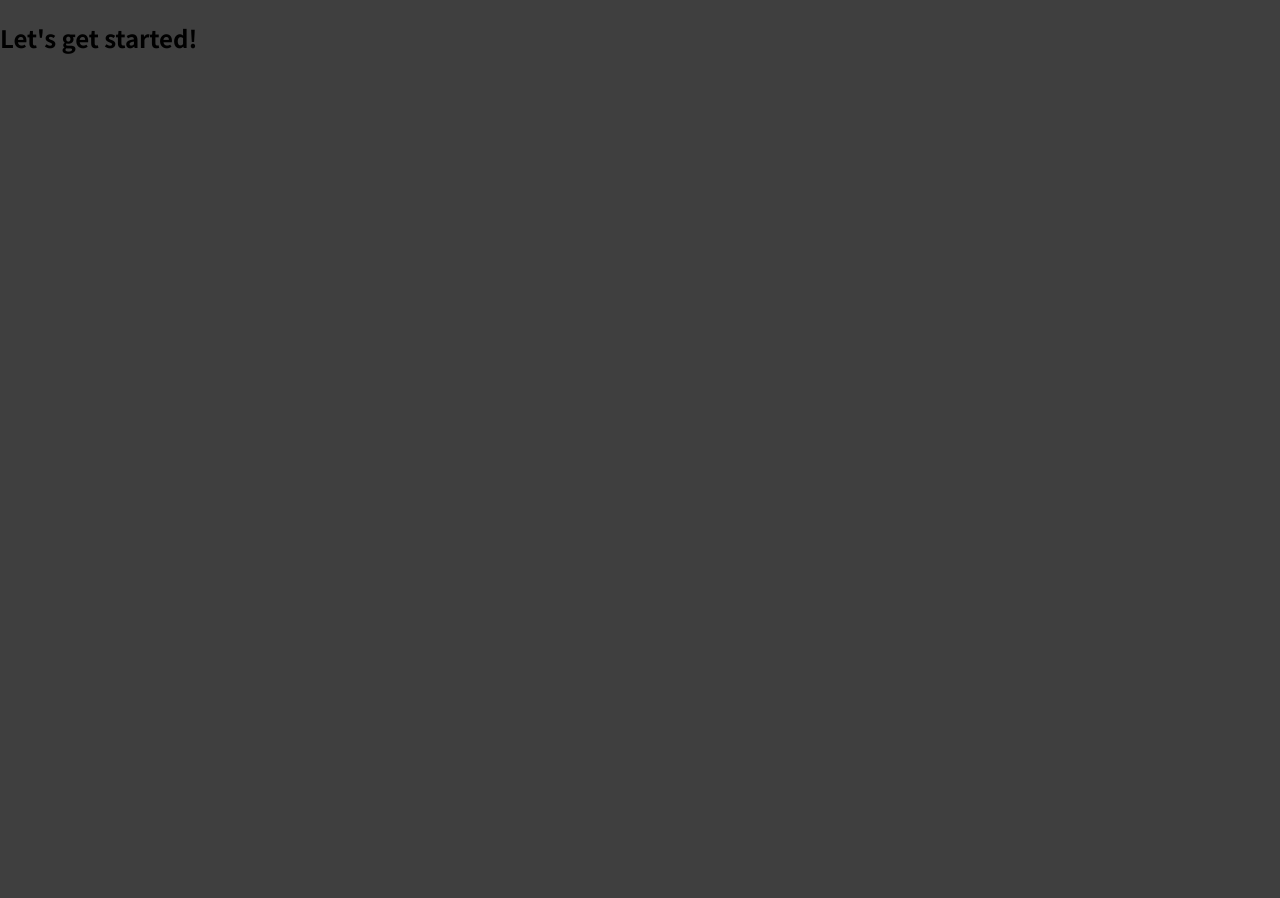
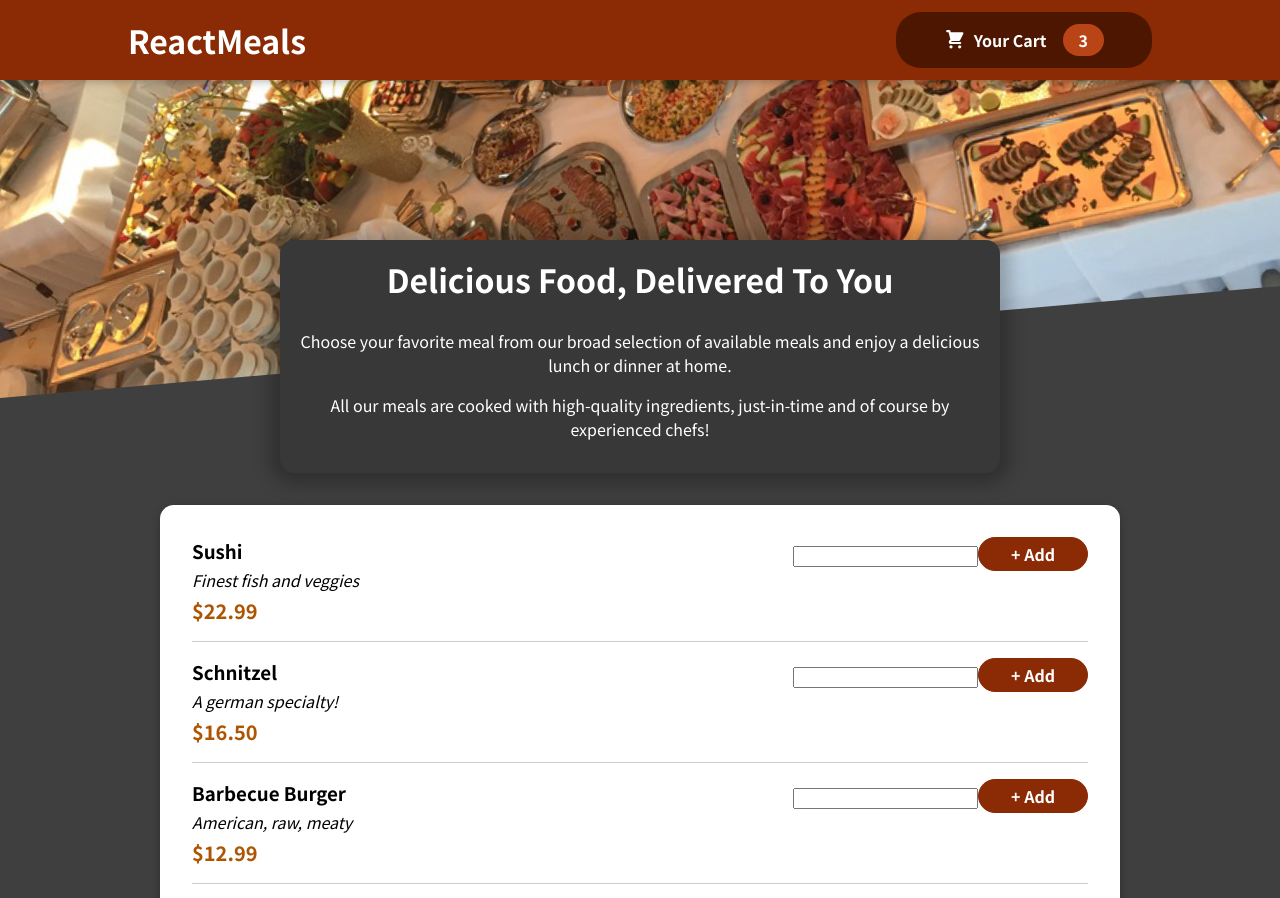
Before and after one commit to smoak88/foodOrderApp, a React (Create React App) app: page / in a window 1280 px wide. Shown: the top 898 px of the page. Before the commit the page ends 800 px from the top, so only its background shows below. Built offline with nearby package versions, Linux system fonts and the light colour scheme.

Commit message:
Add Header and Meals Component

```diff
--- a/package.json
+++ b/package.json
@@ -9,6 +9,7 @@
     "react": "^17.0.1",
     "react-dom": "^17.0.1",
     "react-scripts": "4.0.1",
+    "styled-components": "^5.3.3",
     "web-vitals": "^0.2.4"
   },
   "scripts": {
--- a/src/App.js
+++ b/src/App.js
@@ -1,8 +1,14 @@
+import Header from "./components/Layout/Header";
+import Meals from "./components/Meals/Meals";
+
 function App() {
   return (
-    <div>
-      <h2>Let's get started!</h2>
-    </div>
+    <>
+      <Header />
+      <main>
+        <Meals />
+      </main>
+    </>
   );
 }
 
--- /dev/null
+++ b/src/components/Cart/CartIcon.jsx
@@ -0,0 +1,13 @@
+const CartIcon = () => {
+  return (
+    <svg
+      xmlns="http://www.w3.org/2000/svg"
+      viewBox="0 0 20 20"
+      fill="currentColor"
+    >
+      <path d="M3 1a1 1 0 000 2h1.22l.305 1.222a.997.997 0 00.01.042l1.358 5.43-.893.892C3.74 11.846 4.632 14 6.414 14H15a1 1 0 000-2H6.414l1-1H14a1 1 0 00.894-.553l3-6A1 1 0 0017 3H6.28l-.31-1.243A1 1 0 005 1H3zM16 16.5a1.5 1.5 0 11-3 0 1.5 1.5 0 013 0zM6.5 18a1.5 1.5 0 100-3 1.5 1.5 0 000 3z" />
+    </svg>
+  );
+};
+
+export default CartIcon;
--- /dev/null
+++ b/src/components/Layout/Header.jsx
@@ -0,0 +1,50 @@
+import React from "react";
+import styled from "styled-components";
+import mealsImage from "../../assets/meals.jpg";
+import HeaderCardButton from "./HeaderCartButton";
+
+const StyledHeader = styled.header`
+  position: fixed;
+  top: 0;
+  left: 0;
+  width: 100%;
+  height: 5rem;
+  background-color: #8a2b06;
+  color: white;
+  display: flex;
+  justify-content: space-between;
+  align-items: center;
+  padding: 0 10%;
+  box-shadow: 0 2px 8px rgba(0, 0, 0, 0.25);
+  z-index: 10;
+`;
+
+const StyledDiv = styled.div`
+  width: 100%;
+  height: 25rem;
+  z-index: 0;
+  overflow: hidden;
+
+  & img {
+    width: 110%;
+    height: 100%;
+    object-fit: cover;
+    transform: rotateZ(-5deg) translateY(-4rem) translateX(-1rem);
+  }
+`;
+
+const Header = (props) => {
+  return (
+    <>
+      <StyledHeader>
+        <h1>ReactMeals</h1>
+        <HeaderCardButton />
+      </StyledHeader>
+      <StyledDiv>
+        <img src={mealsImage} alt="A table of food" />
+      </StyledDiv>
+    </>
+  );
+};
+
+export default Header;
--- /dev/null
+++ b/src/components/Layout/HeaderCartButton.jsx
@@ -0,0 +1,75 @@
+import React from "react";
+import styled from "styled-components";
+import CartIcon from "../Cart/CartIcon";
+
+const StyledButton = styled.button`
+  cursor: pointer;
+  font: inherit;
+  border: none;
+  background-color: #4d1601;
+  color: white;
+  padding: 0.75rem 3rem;
+  display: flex;
+  justify-content: space-around;
+  align-items: center;
+  border-radius: 25px;
+  font-weight: bold;
+
+  &:hover,
+  &:active {
+    background-color: #2c0d00;
+  }
+`;
+const Icon = styled.span`
+  width: 1.35rem;
+  height: 1.35rem;
+  margin-right: 0.5rem;
+`;
+
+const Badge = styled.span`
+  background-color: #b94517;
+  padding: 0.25rem 1rem;
+  border-radius: 25px;
+  margin-left: 1rem;
+  font-weight: bold;
+
+  ${StyledButton}:hover &,
+${StyledButton}:active & {
+    background-color: #92320c;
+  }
+`;
+
+// .bump {
+//   animation: bump 300ms ease-out;
+// }
+
+// @keyframes bump {
+//   0% {
+//     transform: scale(1);
+//   }
+//   10% {
+//     transform: scale(0.9);
+//   }
+//   30% {
+//     transform: scale(1.1);
+//   }
+//   50% {
+//     transform: scale(1.15);
+//   }
+//   100% {
+//     transform: scale(1);
+//   }
+// }
+
+const HeaderCardButton = (props) => {
+  return (
+    <StyledButton>
+      <Icon>
+        <CartIcon />
+      </Icon>
+      <span>Your Cart</span>
+      <Badge>3</Badge>
+    </StyledButton>
+  );
+};
+export default HeaderCardButton;
--- /dev/null
+++ b/src/components/Meals/AvailableMeals.jsx
@@ -0,0 +1,76 @@
+import React from "react";
+import styled from "styled-components";
+import Card from "../UI/Card";
+import MealItem from "./MealItem/MealItem";
+
+const DUMMY_MEALS = [
+  {
+    id: "m1",
+    name: "Sushi",
+    description: "Finest fish and veggies",
+    price: 22.99,
+  },
+  {
+    id: "m2",
+    name: "Schnitzel",
+    description: "A german specialty!",
+    price: 16.5,
+  },
+  {
+    id: "m3",
+    name: "Barbecue Burger",
+    description: "American, raw, meaty",
+    price: 12.99,
+  },
+  {
+    id: "m4",
+    name: "Green Bowl",
+    description: "Healthy...and green...",
+    price: 18.99,
+  },
+];
+
+const Meals = styled.section`
+  max-width: 60rem;
+  width: 90%;
+  margin: 2rem auto;
+  animation: meals-appear 1s ease-out forwards;
+
+  & ul {
+    list-style: none;
+    margin: 0;
+    padding: 0;
+  }
+
+  @keyframes meals-appear {
+    from {
+      opacity: 0;
+      transform: translateY(3rem);
+    }
+
+    to {
+      opacity: 1;
+      transform: translateY(0);
+    }
+  }
+`;
+
+const AvailableMeals = () => {
+  const mealsList = DUMMY_MEALS.map((meal) => (
+    <MealItem
+      key={meal.id}
+      name={meal.name}
+      description={meal.description}
+      price={meal.price}
+    />
+  ));
+
+  return (
+    <Meals>
+      <Card>
+        <ul>{mealsList}</ul>
+      </Card>
+    </Meals>
+  );
+};
+export default AvailableMeals;
--- /dev/null
+++ b/src/components/Meals/MealItem/MealItem.jsx
@@ -0,0 +1,43 @@
+import React from "react";
+import styled from "styled-components";
+import MealItemForm from "./MealItemForm";
+
+const Meal = styled.li`
+  display: flex;
+  justify-content: space-between;
+  margin: 1rem;
+  padding-bottom: 1rem;
+  border-bottom: 1px solid #ccc;
+
+  & h3 {
+    margin: 0 0 0.25rem 0;
+  }
+`;
+const MealDescription = styled.div`
+  font-style: italic;
+`;
+
+const MealPrice = styled.div`
+  margin-top: 0.25rem;
+  font-weight: bold;
+  color: #ad5502;
+  font-size: 1.25rem;
+`;
+
+const MealItem = (props) => {
+  const price = `$${props.price.toFixed(2)}`;
+
+  return (
+    <Meal>
+      <div>
+        <h3>{props.name}</h3>
+        <MealDescription>{props.description}</MealDescription>
+        <MealPrice>{price}</MealPrice>
+      </div>
+      <div>
+        <MealItemForm />
+      </div>
+    </Meal>
+  );
+};
+export default MealItem;
--- /dev/null
+++ b/src/components/Meals/MealItem/MealItemForm.jsx
@@ -0,0 +1,33 @@
+import React from "react";
+import styled from "styled-components";
+
+const MealForm = styled.form`
+  text-align: right;
+
+  & button {
+    font: inherit;
+    cursor: pointer;
+    background-color: #8a2b06;
+    border: 1px solid #8a2b06;
+    color: white;
+    padding: 0.25rem 2rem;
+    border-radius: 20px;
+    font-weight: bold;
+  }
+
+  & button:hover,
+  & button:active {
+    background-color: #641e03;
+    border-color: #641e03;
+  }
+`;
+
+const MealItemForm = (props) => {
+  return (
+    <MealForm>
+      <input />
+      <button>+ Add</button>
+    </MealForm>
+  );
+};
+export default MealItemForm;
--- /dev/null
+++ b/src/components/Meals/Meals.jsx
@@ -0,0 +1,13 @@
+import React from "react";
+import MealsSummary from "./MealsSummary";
+import AvailableMeals from "./AvailableMeals";
+
+const Meals = () => {
+  return (
+    <>
+      <MealsSummary />
+      <AvailableMeals />
+    </>
+  );
+};
+export default Meals;
--- /dev/null
+++ b/src/components/Meals/MealsSummary.jsx
@@ -0,0 +1,38 @@
+import styled from "styled-components";
+
+const Summary = styled.section`
+  text-align: center;
+  max-width: 45rem;
+  width: 90%;
+  margin: auto;
+  margin-top: -10rem;
+  position: relative;
+  background-color: #383838;
+  color: white;
+  border-radius: 14px;
+  padding: 1rem;
+  box-shadow: 0 1px 18px 10px rgba(0, 0, 0, 0.25);
+
+  & h2 {
+    font-size: 2rem;
+    margin-top: 0;
+  }
+`;
+
+const MealsSummary = () => {
+  return (
+    <Summary>
+      <h2>Delicious Food, Delivered To You</h2>
+      <p>
+        Choose your favorite meal from our broad selection of available meals
+        and enjoy a delicious lunch or dinner at home.
+      </p>
+      <p>
+        All our meals are cooked with high-quality ingredients, just-in-time and
+        of course by experienced chefs!
+      </p>
+    </Summary>
+  );
+};
+
+export default MealsSummary;
--- /dev/null
+++ b/src/components/UI/Card.jsx
@@ -0,0 +1,11 @@
+import React from "react";
+import styled from "styled-components";
+
+const Card = styled.div`
+  padding: 1rem;
+  box-shadow: 0 2px 8px rgba(0, 0, 0, 0.25);
+  border-radius: 14px;
+  background-color: white;
+`;
+
+export default Card;
```
Also changed, not shown: src/components/UI/Input.jsx (added, +31 -0 lines), src/assets/meals.jpg (added), 1 other file (tests, documents, lock files or other folders).
